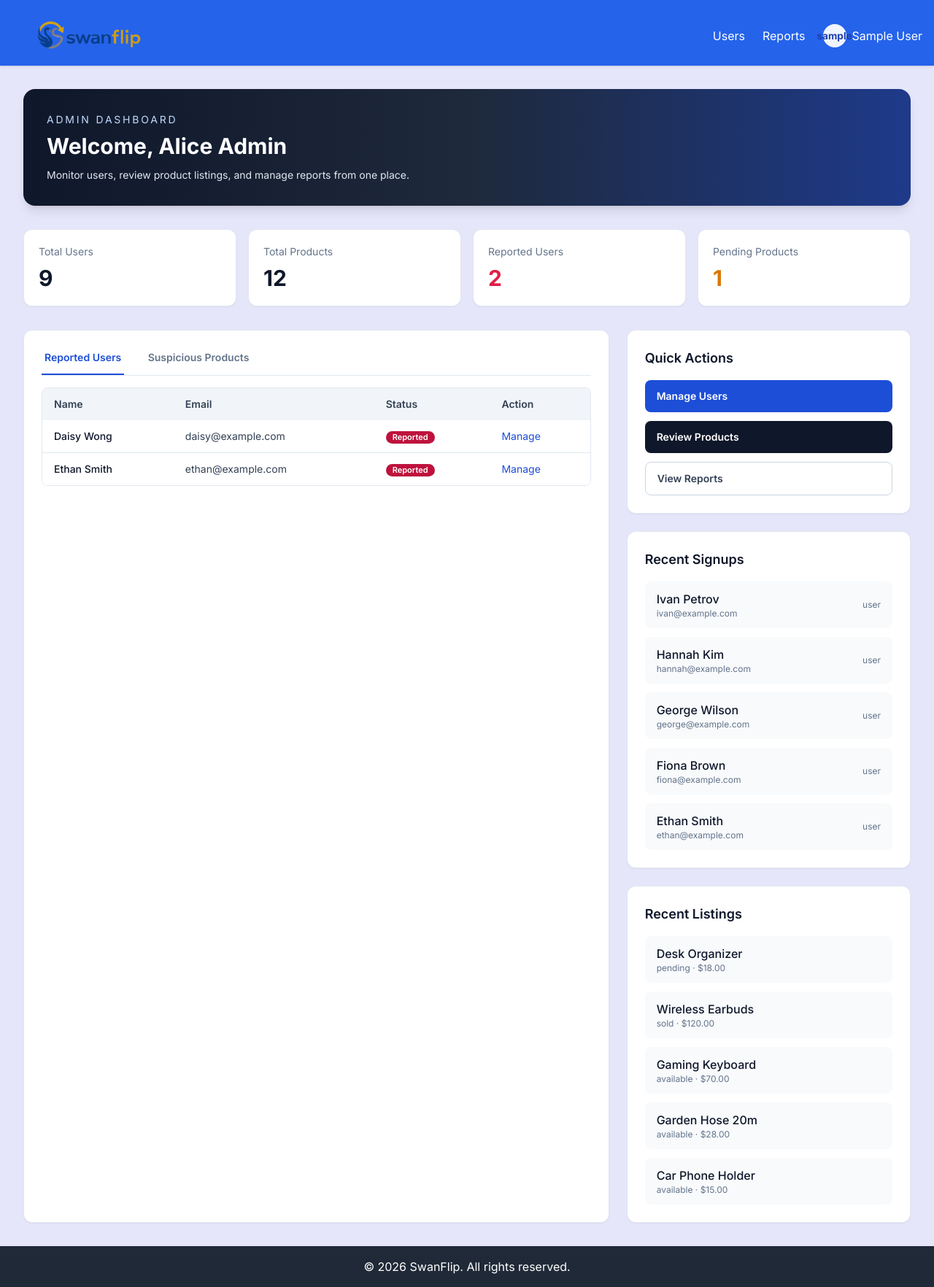
After one commit to husthunterpy01/CITS5505-Project, a Flask app: page /admin in a window 1280 px wide. The commit adds this page. Shown: the whole page at 73% size. Run offline with Flask 3, Linux system fonts and the light colour scheme; the visitor is signed in with stand-in values (Sample User, id 1); some libraries are stand-ins or nearby versions.

Commit message:
feat: update admin landing page

```diff
--- a/app/route.py
+++ b/app/route.py
@@ -2,6 +2,7 @@ from flask import Blueprint, render_template, flash, request, redirect, url_for,
 from app.extensions import db
 from app.models import User, Product
 from app.service.auth import AuthService
+from app.service.productqueryservice import ProductQueryService
 from app.utils import user_roles
 
 main = Blueprint('main', __name__)
@@ -9,6 +10,8 @@ main = Blueprint('main', __name__)
 
 @main.route('/')
 def home_page():
+    if session.get('user_role') == 'admin':
+        return redirect(url_for('main.admin_home_page'))
     return render_template('index.html')
 
 
@@ -35,6 +38,8 @@ def signin_page():
         AuthService.login_user(existing_user)
 
         flash("Login Successful", 'success')
+        if existing_user.role == 'admin':
+            return redirect(url_for('main.admin_home_page'))
         return redirect(url_for('main.home_page'))
 
     return render_template('signinpage.html')
@@ -71,7 +76,7 @@ def logout():
     flash('You have been logged out', 'success')
     return redirect(url_for('main.home_page'))
 
-
+# User routes
 @main.route('/personalprofile', methods=['POST', 'GET'])
 @AuthService.role_accepted(*user_roles.keys())
 def personal_profile_page():
@@ -110,12 +115,40 @@ def personal_profile_page():
                 flash('Password updated successfully.', 'success')
                 return redirect(url_for('main.personal_profile_page'))
 
-    return render_template('personalprofile.html', user=user_profile, username=display_name)
+    listing_data = ProductQueryService.get_user_listings(
+        current_user_id,
+        status=request.args.get('status', 'all'),
+        query=request.args.get('q', ''),
+        page=request.args.get('page', 1, type=int),
+        per_page=request.args.get('per_page', 4, type=int),
+        sort_by=request.args.get('sort', 'posted'),
+        direction=request.args.get('direction', 'desc'),
+    )
 
-
-@main.route('/profile')
-def profile_page():
-    return redirect(url_for('main.personal_profile_page'))
+    return render_template(
+        'personalprofile.html',
+        user=user_profile,
+        username=display_name,
+        user_products=listing_data['products'],
+        total_listed=listing_data['summary']['total_listed'],
+        active_listed=listing_data['summary']['active_listed'],
+        earned_total=listing_data['summary']['earned_total'],
+        total_views=listing_data['summary']['total_views'],
+        filter_status=listing_data['filters']['status'],
+        filter_query=listing_data['filters']['query'],
+        sort_by=listing_data['filters']['sort_by'],
+        sort_direction=listing_data['filters']['direction'],
+        per_page=listing_data['pagination']['per_page'],
+        pagination={
+            'page': listing_data['pagination']['page'],
+            'per_page': listing_data['pagination']['per_page'],
+            'total_pages': listing_data['pagination']['total_pages'],
+            'total_items': listing_data['pagination']['total_items'],
+            'start_item': listing_data['pagination']['start_item'],
+            'end_item': listing_data['pagination']['end_item'],
+        },
+        page_numbers=listing_data['pagination']['page_numbers'],
+    )
 
 
 @main.route('/browse', methods=['POST', 'GET'])
@@ -135,6 +168,12 @@ def browse_page():
         if not primary_image:
             primary_image = 'assets/logo/UWA_logo.webp'
 
+        seller = getattr(product, 'seller', None)
+        if seller:
+            seller_name = f"{seller.first_name} {seller.last_name}".strip()
+        else:
+            seller_name = 'Unknown Seller'
+
         products.append({
             'product_id': product.product_id,
             'title': product.product_name,
@@ -142,7 +181,53 @@ def browse_page():
             'price': product.price,
             'location': product.location,
             'status': product.status,
-            'seller_name': f'{product.seller.first_name} {product.seller.last_name}',
+            'seller_name': seller_name,
             'image': primary_image
         })
+
     return render_template('browse.html', products=products)
+
+
+# Admin routes
+@main.route('/admin')
+@AuthService.role_accepted('admin')
+def admin_home_page():
+    admin_username = User.query.get(session.get('user_id')).first_name if session.get('user_id') else 'Swanflip'
+    total_users = User.query.count()
+    total_products = Product.query.count()
+    reported_users = User.query.filter_by(is_report=True).count()
+    pending_products = Product.query.filter_by(status='pending').count()
+
+    recent_users = User.query.order_by(User.created_at.desc()).limit(5).all()
+    recent_products = Product.query.order_by(Product.created_at.desc()).limit(5).all()
+
+    # Fetch reported users and suspicious products separately
+    reported_users_list = User.query.filter_by(is_report=True).all()
+    suspicious_products_list = Product.query.filter_by(is_legit=False).all()
+
+    return render_template(
+        'adminhomepage.html',
+        admin_username=admin_username,
+        total_users=total_users,
+        total_products=total_products,
+        reported_users=reported_users,
+        pending_products=pending_products,
+        recent_users=recent_users,
+        recent_products=recent_products,
+        reported_users_list=reported_users_list,
+        suspicious_products_list=suspicious_products_list,
+    )
+
+
+@main.route('/admin/users')
+@AuthService.role_accepted('admin')
+def admin_users_page():
+    all_users = User.query.all()
+    return render_template('admin_users.html', users=all_users)
+
+
+@main.route('/admin/reports')
+@AuthService.role_accepted('admin')
+def admin_reports_page():
+    suspicious_products = Product.query.filter_by(is_legit=False).all()
+    return render_template('admin_reports.html', products=suspicious_products)
--- a/app/utils.py
+++ b/app/utils.py
@@ -1,4 +1,4 @@
 user_roles = {
     'admin':0,
-    'normal':1,
+    'user':1,
 }
--- a/static/style.css
+++ b/static/style.css
@@ -5,3 +5,38 @@ body {
 html, body {
     min-height: 100vh;
 }
+
+/* Moderation badge styles for admin dashboard */
+.moderation-badge {
+    display: inline-block;
+    padding: 0.125rem 0.5rem;
+    font-size: 0.6875rem;
+    font-weight: 600;
+    border-radius: 9999px;
+    line-height: 1;
+    vertical-align: middle;
+    transition: background-color 150ms ease, color 150ms ease, transform 120ms ease;
+}
+
+.moderation-badge.status-reported {
+    background-color: #be123c; /* rose-700 */
+    color: #ffffff; /* white */
+    border: 1px solid rgba(190,18,60,0.12);
+    box-shadow: 0 1px 0 rgba(190,18,60,0.06);
+}
+
+.moderation-badge.status-suspicious {
+    background-color: #fffbeb; /* amber-100 */
+    color: #92400e; /* amber-700 */
+    border: 1px solid rgba(146,64,14,0.08);
+}
+
+.moderation-badge.status-pending {
+    background-color: #eef2ff; /* indigo-100 */
+    color: #3730a3; /* indigo-700 */
+    border: 1px solid rgba(55,48,163,0.08);
+}
+
+.moderation-badge:hover {
+    transform: translateY(-1px);
+}
--- /dev/null
+++ b/templates/adminhomepage.html
@@ -0,0 +1,184 @@
+{% extends 'base.html' %}
+
+{% block title %}Admin Home - SwanFlip{% endblock %}
+
+{% block content %}
+<section class="mx-auto w-full max-w-7xl px-4 py-8 sm:px-6 lg:px-8">
+  <div class="mb-8 rounded-2xl bg-gradient-to-r from-slate-900 via-slate-800 to-blue-900 p-8 text-white shadow-lg">
+    <p class="text-sm uppercase tracking-[0.2em] text-blue-200">Admin Dashboard</p>
+    <h1 class="mt-2 text-3xl font-bold">Welcome, {{ admin_username }} Admin</h1>
+    <p class="mt-3 max-w-2xl text-sm text-slate-200">
+      Monitor users, review product listings, and manage reports from one place.
+    </p>
+  </div>
+
+  <div class="mb-8 grid gap-4 sm:grid-cols-2 xl:grid-cols-4">
+    <div class="rounded-xl border border-slate-200 bg-white p-5 shadow-sm">
+      <p class="text-sm text-slate-500">Total Users</p>
+      <p class="mt-2 text-3xl font-bold text-slate-900">{{ total_users or 0 }}</p>
+    </div>
+    <div class="rounded-xl border border-slate-200 bg-white p-5 shadow-sm">
+      <p class="text-sm text-slate-500">Total Products</p>
+      <p class="mt-2 text-3xl font-bold text-slate-900">{{ total_products or 0 }}</p>
+    </div>
+    <div class="rounded-xl border border-slate-200 bg-white p-5 shadow-sm">
+      <p class="text-sm text-slate-500">Reported Users</p>
+      <p class="mt-2 text-3xl font-bold text-rose-600">{{ reported_users or 0 }}</p>
+    </div>
+    <div class="rounded-xl border border-slate-200 bg-white p-5 shadow-sm">
+      <p class="text-sm text-slate-500">Pending Products</p>
+      <p class="mt-2 text-3xl font-bold text-amber-600">{{ pending_products or 0 }}</p>
+    </div>
+  </div>
+
+  <div class="grid gap-6 lg:grid-cols-3">
+    <div class="rounded-xl border border-slate-200 bg-white p-6 shadow-sm lg:col-span-2">
+      <!-- Tab headers -->
+      <div class="mb-4 border-b border-slate-200" role="tablist" aria-label="Admin moderation tabs">
+        <button type="button" role="tab" aria-selected="true" data-tab-target="reported-users" class="admin-tab-button mr-6 border-b-2 border-blue-700 px-1 pb-3 text-sm font-semibold text-blue-700 transition">Reported Users</button>
+        <button type="button" role="tab" aria-selected="false" data-tab-target="suspicious-products" class="admin-tab-button border-b-2 border-transparent px-1 pb-3 text-sm font-semibold text-slate-500 transition hover:text-slate-700">Suspicious Products</button>
+      </div>
+
+      <!-- Tab panels -->
+      <div id="reported-users" class="admin-tab-panel">
+        <div class="overflow-hidden rounded-lg border border-slate-200 mb-6">
+          <table class="w-full text-left text-sm">
+            <thead class="bg-slate-100 text-slate-700">
+              <tr>
+                <th class="px-4 py-3 font-semibold">Name</th>
+                <th class="px-4 py-3 font-semibold">Email</th>
+                <th class="px-4 py-3 font-semibold">Status</th>
+                <th class="px-4 py-3 font-semibold">Action</th>
+              </tr>
+            </thead>
+            <tbody class="divide-y divide-slate-200">
+              {% for u in reported_users_list or [] %}
+              <tr class="bg-white">
+                <td class="px-4 py-3 font-medium text-slate-900">{{ u.first_name }} {{ u.last_name }}</td>
+                <td class="px-4 py-3 text-slate-700">{{ u.email }}</td>
+                <td class="px-4 py-3">
+                  <span class="moderation-badge status-reported">Reported</span>
+                </td>
+                <td class="px-4 py-3">
+                  <a href="{{ url_for('main.admin_users_page') }}" class="text-blue-700 hover:underline">Manage</a>
+                </td>
+              </tr>
+              {% else %}
+              <tr>
+                <td colspan="4" class="px-4 py-6 text-center text-slate-500">No reported users.</td>
+              </tr>
+              {% endfor %}
+            </tbody>
+          </table>
+        </div>
+      </div>
+
+      <div id="suspicious-products" class="admin-tab-panel hidden" role="tabpanel">
+        <div class="overflow-hidden rounded-lg border border-slate-200">
+          <table class="w-full text-left text-sm">
+            <thead class="bg-slate-100 text-slate-700">
+              <tr>
+                <th class="px-4 py-3 font-semibold">Product</th>
+                <th class="px-4 py-3 font-semibold">Seller</th>
+                <th class="px-4 py-3 font-semibold">Status</th>
+                <th class="px-4 py-3 font-semibold">Action</th>
+              </tr>
+            </thead>
+            <tbody class="divide-y divide-slate-200">
+              {% for p in suspicious_products_list or [] %}
+              <tr class="bg-white">
+                <td class="px-4 py-3 font-medium text-slate-900">{{ p.product_name }}</td>
+                <td class="px-4 py-3 text-slate-700">{{ p.seller.first_name }} {{ p.seller.last_name }}</td>
+                <td class="px-4 py-3">
+                  <span class="moderation-badge status-suspicious">Suspicious</span>
+                </td>
+                <td class="px-4 py-3">
+                  <a href="{{ url_for('main.admin_reports_page') }}" class="text-blue-700 hover:underline">Review</a>
+                </td>
+              </tr>
+              {% else %}
+              <tr>
+                <td colspan="4" class="px-4 py-6 text-center text-slate-500">No suspicious products.</td>
+              </tr>
+              {% endfor %}
+            </tbody>
+          </table>
+        </div>
+      </div>
+    </div>
+
+    <div class="space-y-6">
+      <div class="rounded-xl border border-slate-200 bg-white p-6 shadow-sm">
+        <h2 class="text-lg font-semibold text-slate-900">Quick Actions</h2>
+        <div class="mt-4 space-y-3">
+          <a href="#" class="block rounded-lg bg-blue-700 px-4 py-3 text-sm font-semibold text-white hover:bg-blue-800">
+            Manage Users
+          </a>
+          <a href="#" class="block rounded-lg bg-slate-900 px-4 py-3 text-sm font-semibold text-white hover:bg-slate-800">
+            Review Products
+          </a>
+          <a href="#" class="block rounded-lg border border-slate-300 px-4 py-3 text-sm font-semibold text-slate-700 hover:bg-slate-50">
+            View Reports
+          </a>
+        </div>
+      </div>
+
+      <div class="rounded-xl border border-slate-200 bg-white p-6 shadow-sm">
+        <h2 class="text-lg font-semibold text-slate-900">Recent Signups</h2>
+        <div class="mt-4 space-y-3">
+          {% for user in recent_users or [] %}
+          <div class="flex items-center justify-between rounded-lg bg-slate-50 px-4 py-3">
+            <div>
+              <p class="font-medium text-slate-900">{{ user.first_name }} {{ user.last_name }}</p>
+              <p class="text-xs text-slate-500">{{ user.email }}</p>
+            </div>
+            <span class="text-xs text-slate-500">{{ user.role }}</span>
+          </div>
+          {% else %}
+          <p class="text-sm text-slate-500">No recent users.</p>
+          {% endfor %}
+        </div>
+      </div>
+
+      <div class="rounded-xl border border-slate-200 bg-white p-6 shadow-sm">
+        <h2 class="text-lg font-semibold text-slate-900">Recent Listings</h2>
+        <div class="mt-4 space-y-3">
+          {% for product in recent_products or [] %}
+          <div class="rounded-lg bg-slate-50 px-4 py-3">
+            <p class="font-medium text-slate-900">{{ product.product_name }}</p>
+            <p class="text-xs text-slate-500">{{ product.status }} · ${{ '%.2f'|format(product.price) }}</p>
+          </div>
+          {% else %}
+          <p class="text-sm text-slate-500">No recent listings.</p>
+          {% endfor %}
+        </div>
+      </div>
+    </div>
+  </div>
+</section>
+<script>
+// Simple tab toggler for admin moderation panels
+document.addEventListener('DOMContentLoaded', function () {
+  const tabButtons = document.querySelectorAll('.admin-tab-button');
+  const panels = document.querySelectorAll('.admin-tab-panel');
+
+  function activate(targetId, button) {
+    panels.forEach(p => p.classList.add('hidden'));
+    tabButtons.forEach(b => b.classList.remove('text-blue-700', 'border-blue-700'));
+    const panel = document.getElementById(targetId);
+    if (panel) panel.classList.remove('hidden');
+    if (button) {
+      button.classList.add('text-blue-700', 'border-blue-700');
+    }
+  }
+
+  tabButtons.forEach(btn => {
+    btn.addEventListener('click', function () {
+      const target = btn.getAttribute('data-tab-target');
+      activate(target, btn);
+    });
+  });
+});
+</script>
+
+{% endblock %}
--- a/templates/header.html
+++ b/templates/header.html
@@ -2,11 +2,36 @@
     <div class="header-container">
         <nav class="mt-2">
             <ul class="nav-list flex flex-row items-center gap-6">
-                <li><a class="navlink logo-link" href="{{ url_for('main.home_page') }}">
-                    <img src="{{ url_for('static', filename='assets/logo/swanflip_logo.png') }}" alt="SwanFlip Logo" class="logo">
-                </a></li>
+                <li>
+                    {% if session.get('user_role') == 'admin' %}
+                        <a class="navlink logo-link" href="{{ url_for('main.admin_home_page') }}">
+                    {% elif session.get('user_role') == 'user' %}
+                        <a class="navlink logo-link" href="{{ url_for('main.home_page') }}">
+                    {% endif %}
+                        <img src="{{ url_for('static', filename='assets/logo/swanflip_logo.png') }}" alt="SwanFlip Logo" class="logo">
+                        </a>
+                </li>
+
+                {% if session.get('user_role') == 'admin' %}
+                <!-- Admin Navbar -->
+                <li class="ml-auto"><a class="hover:underline nav-link" href="{{ url_for('main.admin_users_page') }}">Users</a></li>
+                <li><a class="hover:underline nav-link" href="{{ url_for('main.admin_reports_page') }}">Reports</a></li>
+                <li>
+                    <details class="profile-menu">
+                        <summary class="profile-trigger">
+                            <span class="profile-avatar">{{ session.get('user_initials', 'U') }}</span>
+                            <span class="profile-name">{{ session.get('user_name', 'User') }}</span>
+                        </summary>
+                        <div class="profile-dropdown">
+                            <a class="dropdown-link" href="/personalprofile">My Profile</a>
+                            <a class="dropdown-link" href="{{ url_for('main.logout') }}">Log out</a>
+                        </div>
+                    </details>
+                </li>
+
+                {% else %}
+                <!-- User Navbar -->
                 <li class="ml-auto"><a class="hover:underline nav-link" href="{{ url_for('main.browse_page') }}">Browse</a></li>
-                <li><a class="hover:underline nav-link" href="#categories">Categories</a></li>
                 <li><a class="hover:underline nav-link" href="{{ url_for('main.about_page') }}">About</a></li>
                 {% if session.get('user_id') %}
                 <li>
@@ -25,6 +50,7 @@
                 <li><a class="hover:underline nav-link" href="{{ url_for('main.signin_page') }}">Sign In</a></li>
                 <li><a class="hover:underline nav-link" href="{{ url_for('main.signup_page') }}">Sign Up</a></li>
                 {% endif %}
+                {% endif %}
             </ul>
         </nav>
     </div>
--- a/templates/personalprofile.html
+++ b/templates/personalprofile.html
@@ -48,6 +48,7 @@
             >
                 Security
             </button>
+            {% if session.get('user_role') != 'admin' %}
             <button
                 type="button"
                 role="tab"
@@ -57,6 +58,7 @@
             >
                 Dashboard
             </button>
+            {% endif %}
         </div>
 
         <!-- Profile section -->
@@ -109,6 +111,7 @@
         </div>
 
         <!-- Dashboard section -->
+        {% if session.get('user_role') != 'admin' %}
         <div id="dashboard-tab" class="profile-tab-panel hidden" role="tabpanel">
             <div class="overflow-hidden rounded-lg border border-slate-200">
                 <table class="w-full border-collapse text-left text-sm">
@@ -175,6 +178,7 @@
                 </div>
             </div>
         </div>
+        {% endif %}
 
     </div>
 </section>
```
Also changed, not shown: app/seed.py (+55 -130 lines), app/service/productqueryservice.py (added, +123 -0 lines).
